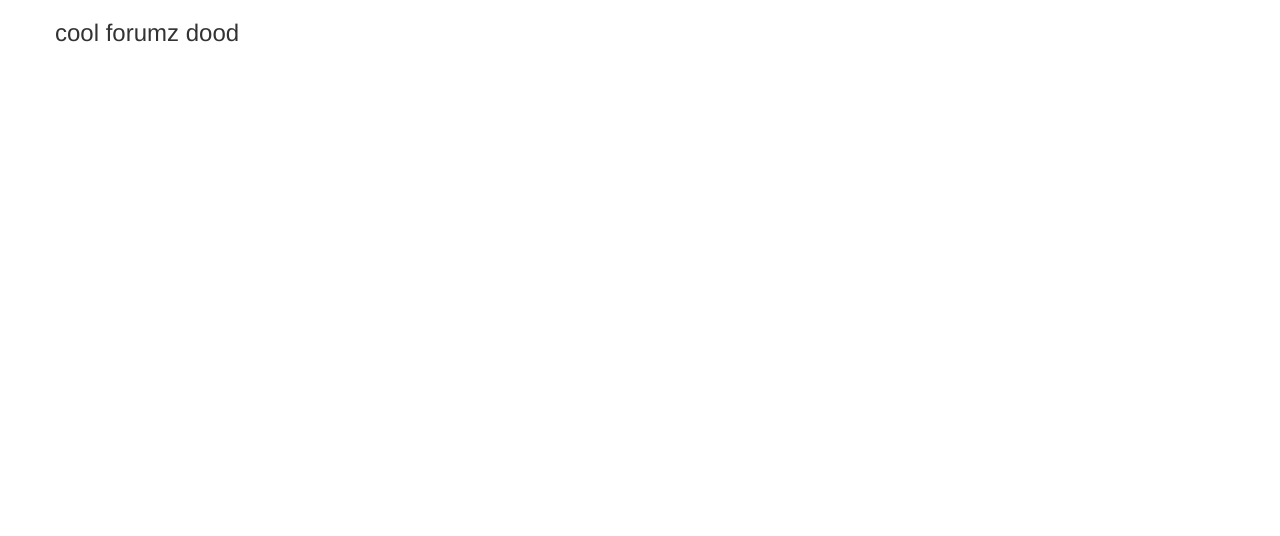
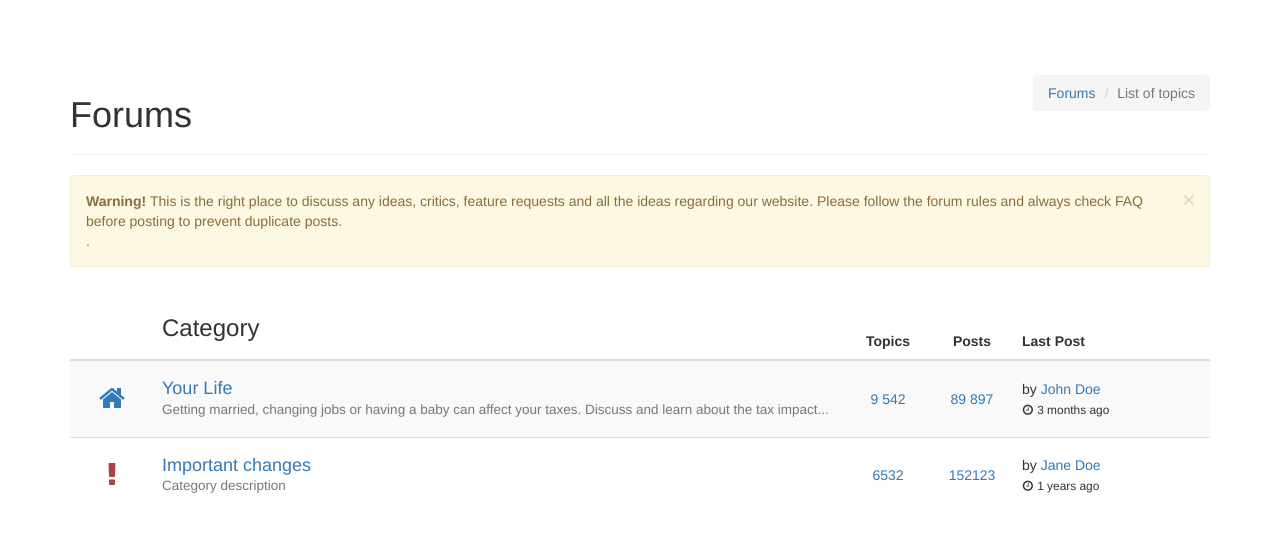
Before and after one commit to beauxq/community-forum, a website: page Source/public/index.html in a window 1280 px wide. Drawn offline with nearby package versions, Linux system fonts and the light colour scheme.

Commit message:
Create table for the categories

```diff
--- /dev/null
+++ b/Source/public/css/index.css
@@ -0,0 +1,16 @@
+.forum.table > tbody > tr > td {
+    vertical-align: middle;
+}
+
+.forum .fa {
+    width: 1em;
+    text-align: center;
+}
+
+.forum.table th.cell-stat {
+    width: 6em;
+}
+
+.forum.table th.cell-stat-2x {
+    width: 14em;
+}
--- a/Source/public/index.html
+++ b/Source/public/index.html
@@ -5,6 +5,9 @@
     <title>Title</title>
 
     <link href="https://maxcdn.bootstrapcdn.com/bootstrap/3.3.7/css/bootstrap.min.css" rel="stylesheet">
+    <link href="css/index.css" rel="stylesheet">
+    <link rel="stylesheet" href="https://maxcdn.bootstrapcdn.com/font-awesome/4.7.0/css/font-awesome.min.css">
+
     <style>
         [ng\:cloak], [ng-cloak], [data-ng-cloak], [x-ng-cloak], .ng-cloak, .x-ng-cloak {
             display: none !important;
@@ -14,7 +17,54 @@
 <body ng-app="forums" ng-cloak>
     <div ng-controller="forumCtrl" class="container">
         <div class="row">
-            <h3>{{message}}</h3>
+            <div class="container" style="margin-top: 35px">
+                <div class="page-header page-heading">
+                    <h1 class="pull-left">Forums</h1>
+                    <ol class="breadcrumb pull-right where-am-i">
+                        <li><a href="#">Forums</a></li>
+                        <li class="active">List of topics</li>
+                    </ol>
+                    <div class="clearfix"></div>
+                </div>
+                <div class="alert alert-warning alert-dismissible" role="alert">
+                    <button type="button" class="close" data-dismiss="alert" aria-label="Close"><span aria-hidden="true">&times;</span></button>
+                    <strong>Warning! </strong>This is the right place to discuss any ideas, critics, feature requests and all the ideas regarding our website. Please follow the forum rules and always check FAQ before posting to prevent duplicate posts.</p>.
+                </div>
+                <table class="table forum table-striped">
+                    <thead>
+                    <tr>
+                        <th class="cell-stat"></th>
+                        <th>
+                            <h3>Category</h3>
+                        </th>
+                        <th class="cell-stat text-center hidden-xs hidden-sm">Topics</th>
+                        <th class="cell-stat text-center hidden-xs hidden-sm">Posts</th>
+                        <th class="cell-stat-2x hidden-xs hidden-sm">Last Post</th>
+                    </tr>
+                    </thead>
+                    <tbody>
+                    <tr>
+                        <td class="text-center"><i class="fa fa-home fa-2x text-primary"></i></td>
+                        <td>
+                            <h4><a href="http://community.hrblock.com/t5/Your-Life/bd-p/Your-Life">Your Life</a><br><small>Getting married, changing jobs or having a baby can affect your taxes. Discuss and learn about the tax impact...</small></h4>
+                        </td>
+                        <td class="text-center hidden-xs hidden-sm"><a href="#">9 542</a></td>
+                        <td class="text-center hidden-xs hidden-sm"><a href="#">89 897</a></td>
+                        <td class="hidden-xs hidden-sm">by <a href="#">John Doe</a><br><small><i class="fa fa-clock-o"></i> 3 months ago</small></td>
+                    </tr>
+                    <tr>
+                        <td class="text-center"><i class="fa fa-exclamation fa-2x text-danger"></i></td>
+                        <td>
+                            <h4><a href="#">Important changes</a><br><small>Category description</small></h4>
+                        </td>
+                        <td class="text-center hidden-xs hidden-sm"><a href="#">6532</a></td>
+                        <td class="text-center hidden-xs hidden-sm"><a href="#">152123</a></td>
+                        <td class="hidden-xs hidden-sm">by <a href="#">Jane Doe</a><br><small><i class="fa fa-clock-o"></i> 1 years ago</small></td>
+                    </tr>
+                    </tbody>
+                </table>
+            </div>
+        </div>
         </div>
     </div>
     <script src="https://ajax.googleapis.com/ajax/libs/angularjs/1.5.8/angular.min.js"></script>
```
